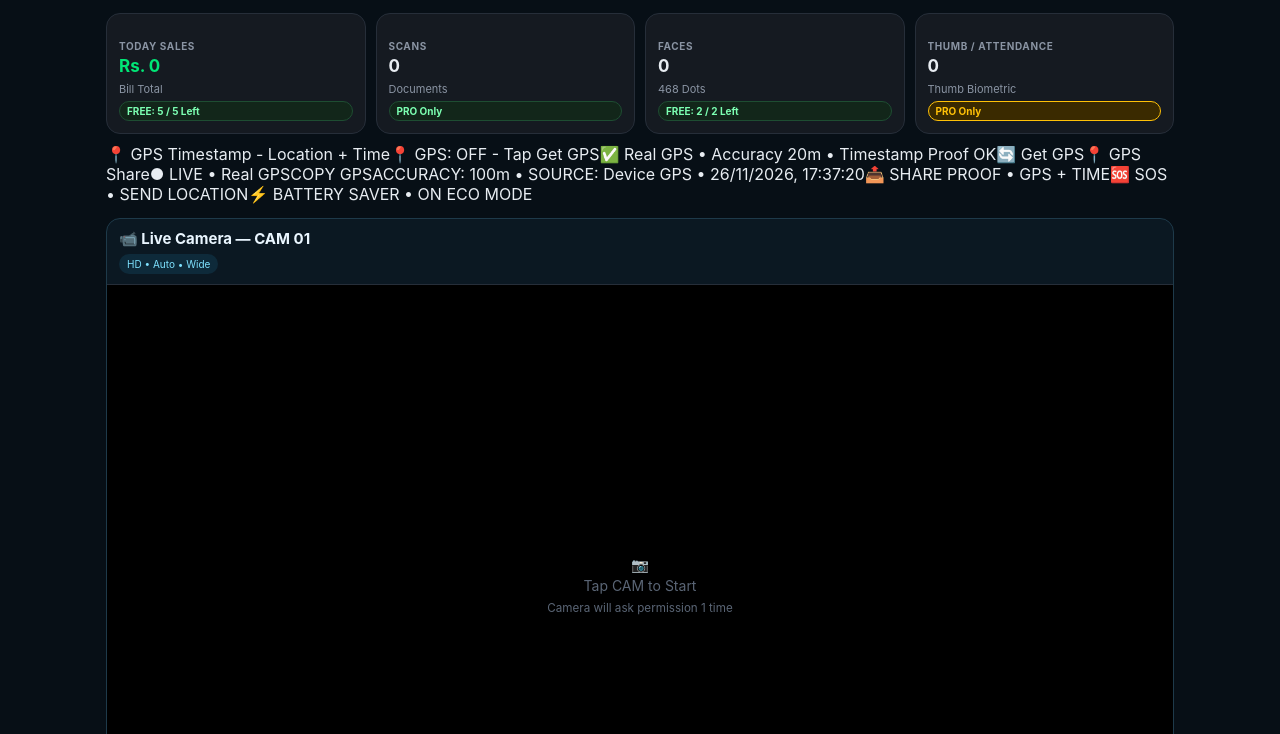
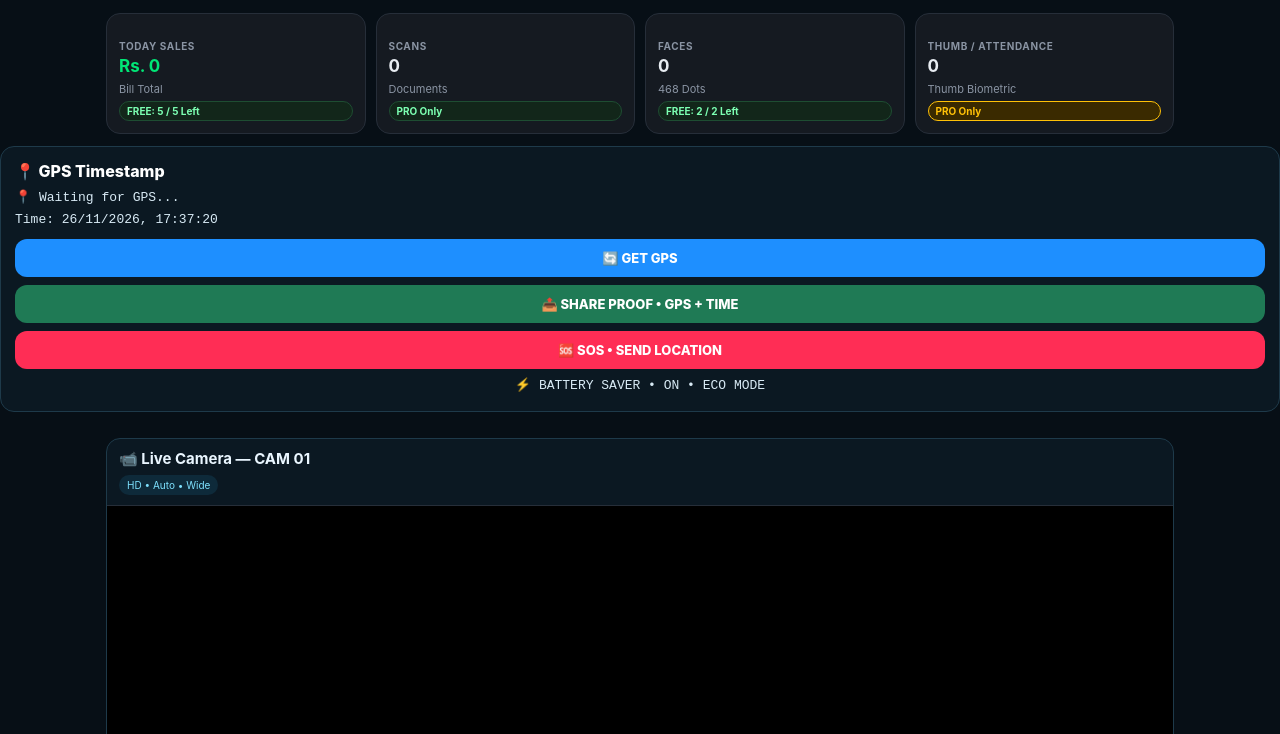
Before and after one commit to Nasir684/Wanalab-Omni-Camera-, a website: page www/index.html in a window 1280 px wide. Shown: the part 66-800 px from the top of the page. Drawn offline with nearby package versions, Linux system fonts and the light colour scheme.

Commit message:
Implement GPS display and interaction features
Added GPS functionality with UI elements for displaying GPS timestamp and location.

```diff
--- a/www/index.html
+++ b/www/index.html
@@ -687,5 +687,40 @@ try{
   }
 }catch(e){}
 </script>
+  <style>
+/* PATCH 20 - FINAL FIX BY TEXT */
+#gpsFixed{padding:14px!important;background:#0b1822!important;border:1px solid #1e3a4a!important;border-radius:14px!important;display:block!important;margin:12px 0!important}
+#gpsFixed div{white-space:normal!important;word-break:normal!important}
+.gpsFTitle{font-size:16px!important;font-weight:800!important;color:#fff!important}
+.gpsFText{font-size:13px!important;line-height:1.7!important;color:#d8eaf5!important;font-family:monospace!important;margin-top:6px!important}
+.gpsFBtn{width:100%!important;padding:11px!important;border-radius:12px!important;border:none!important;font-weight:800!important;font-size:13px!important;margin-top:8px!important;color:#fff!important;text-align:center!important}
+</style>
+<script>
+/* PATCH 20 - FIND GPS BY TEXT */
+try{
+  if(!document.getElementById('gpsFixed')){
+    var all = document.querySelectorAll('div');
+    var target = null;
+    for(var i=0;i<all.length;i++){
+      if(all[i].textContent.indexOf('GPS Timestamp')>-1 && all[i].textContent.indexOf('GPS: OFF')>-1){
+        // take the smallest one that contains it
+        if(!target || all[i].innerHTML.length < target.innerHTML.length) target = all[i];
+      }
+    }
+    if(target){
+      var fix = document.createElement('div');
+      fix.id = 'gpsFixed';
+      fix.innerHTML = '<div class="gpsFTitle">📍 GPS Timestamp</div>'
+      + '<div class="gpsFText" id="gpsFixedText">📍 Waiting for GPS...<br>Time: ' + new Date().toLocaleString('en-GB') + '</div>'
+      + '<div class="gpsFBtn" style="background:#1e8fff" onclick="if(navigator.geolocation){navigator.geolocation.getCurrentPosition(function(p){document.getElementById(\'gpsFixedText\').innerHTML=\'Lat: \'+p.coords.latitude.toFixed(6)+\'<br>Lng: \'+p.coords.longitude.toFixed(6)+\'<br>Accuracy: \'+Math.round(p.coords.accuracy)+\'m<br>Time: \'+new Date().toLocaleString(\'en-GB\')})}">🔄 GET GPS</div>'
+      + '<div class="gpsFBtn" style="background:#1f7a55">📤 SHARE PROOF • GPS + TIME</div>'
+      + '<div class="gpsFBtn" style="background:#ff2d55">🆘 SOS • SEND LOCATION</div>'
+      + '<div class="gpsFText" style="text-align:center;color:#7ee2ff">⚡ BATTERY SAVER • ON • ECO MODE</div>';
+      target.parentNode.insertBefore(fix, target);
+      target.style.display = 'none';
+    }
+  }
+}catch(e){}
+</script>
 </body>
                                                                                      </html>
```
